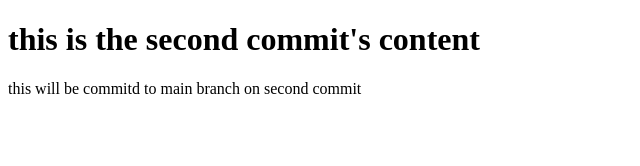
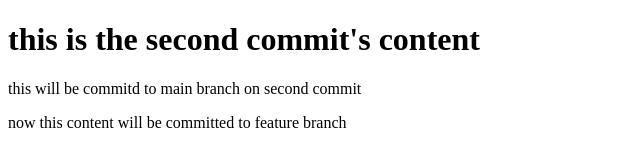
Before and after one commit to Neeshu24619-20904/bits-workflow-assignment, a plain HTML site: page about.html in a window 1280 px wide. Shown: the whole page, without its empty margins (0-640 px from the left). Drawn offline with Linux system fonts and the light colour scheme.

Commit message:
about.html changed

```diff
--- a/about.html
+++ b/about.html
@@ -9,5 +9,7 @@
     <h1>this is the second commit's content </h1>
      <p>this will be commitd to main branch on second commit
          </p>
+
+         <p>now this content will be committed to feature branch </p>
 </body>
 </html>
```
